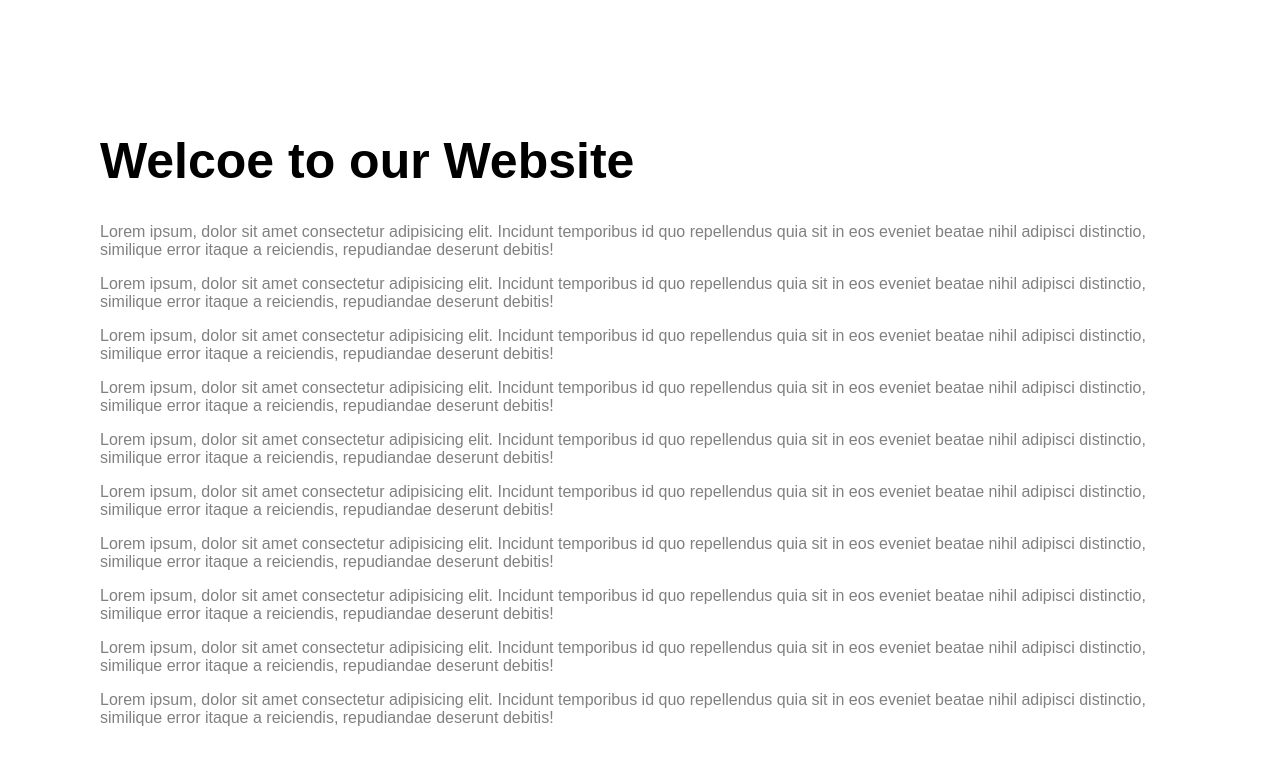
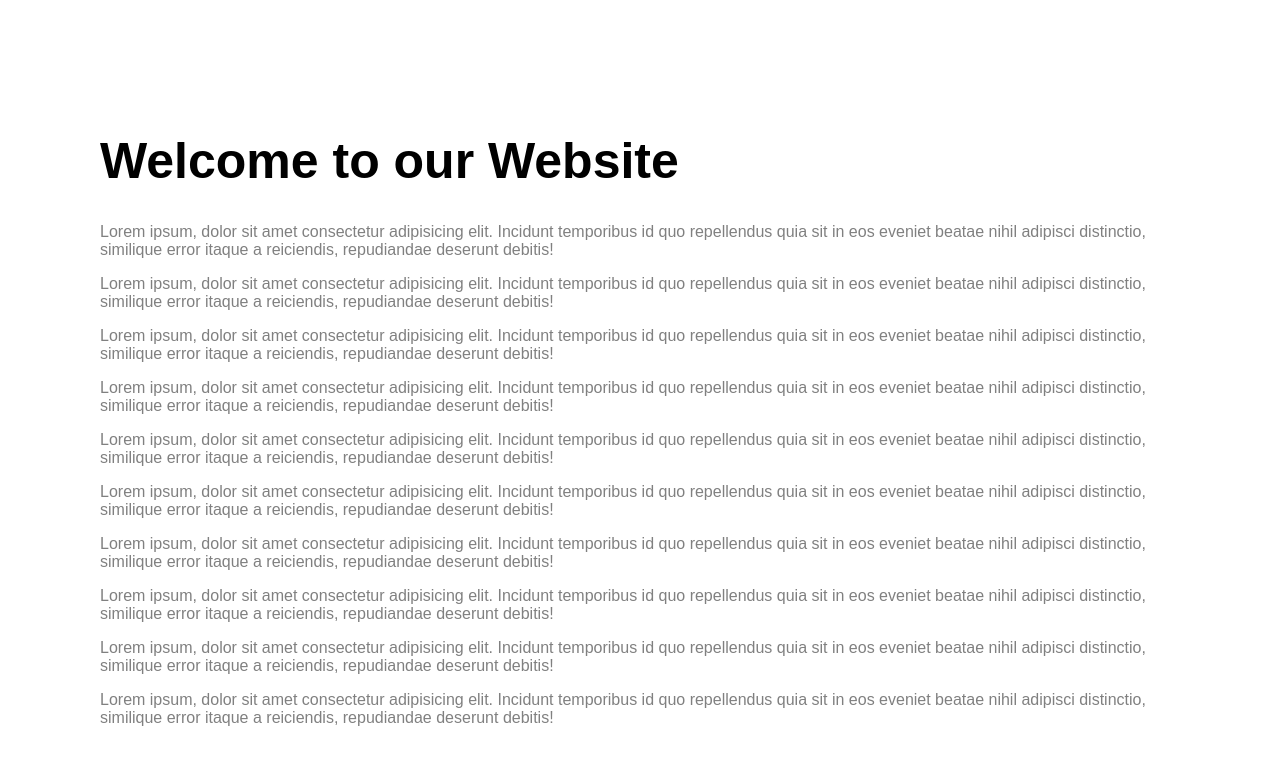
Before and after one commit to Siva-sri/background-image-scroll-effect, a plain HTML site: page index.html in a window 1280 px wide. Shown: the part 802-1567 px from the top of the page. Drawn offline with Linux system fonts and the light colour scheme.

Commit message:
Update index.html

```diff
--- a/index.html
+++ b/index.html
@@ -10,7 +10,7 @@
 <body>
     <div class="bg-image" id="bg-image"></div>
     <div class="container">
-        <h1>Welcoe to our Website</h1>
+        <h1>Welcome to our Website</h1>
         <p>Lorem ipsum, dolor sit amet consectetur adipisicing elit. Incidunt temporibus id quo repellendus quia sit in eos eveniet beatae nihil adipisci distinctio, similique error itaque a reiciendis, repudiandae deserunt debitis!</p>
         <p>Lorem ipsum, dolor sit amet consectetur adipisicing elit. Incidunt temporibus id quo repellendus quia sit in eos eveniet beatae nihil adipisci distinctio, similique error itaque a reiciendis, repudiandae deserunt debitis!</p>
         <p>Lorem ipsum, dolor sit amet consectetur adipisicing elit. Incidunt temporibus id quo repellendus quia sit in eos eveniet beatae nihil adipisci distinctio, similique error itaque a reiciendis, repudiandae deserunt debitis!</p>
```
